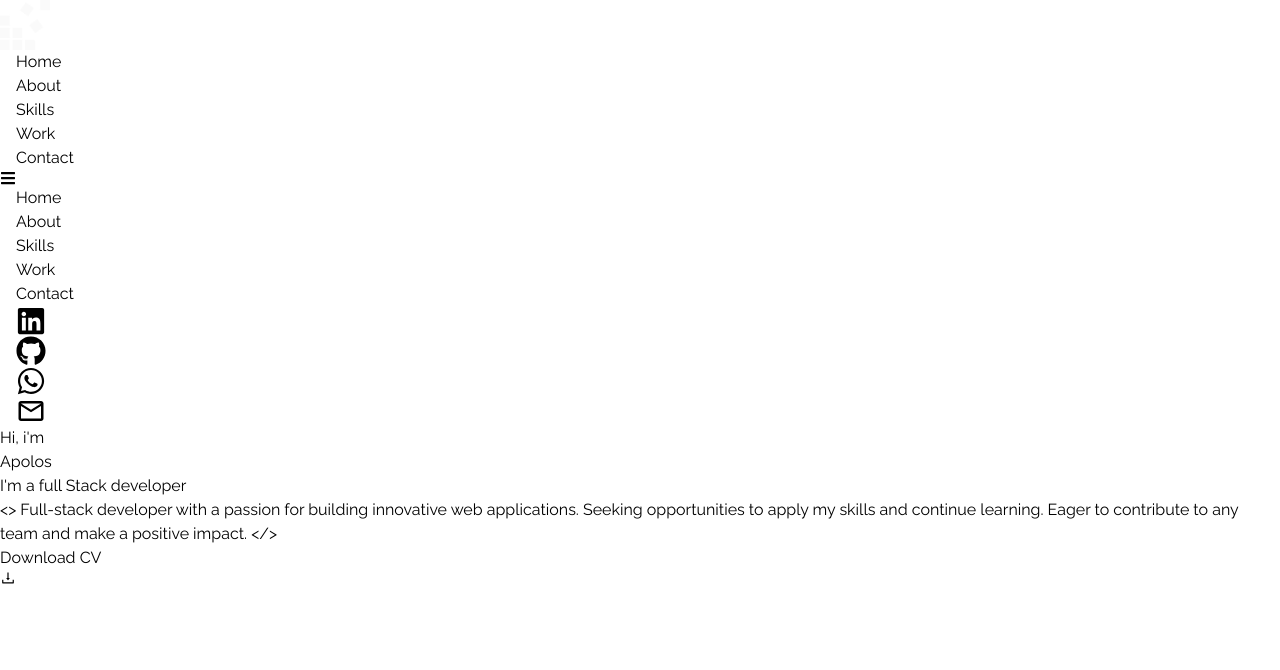
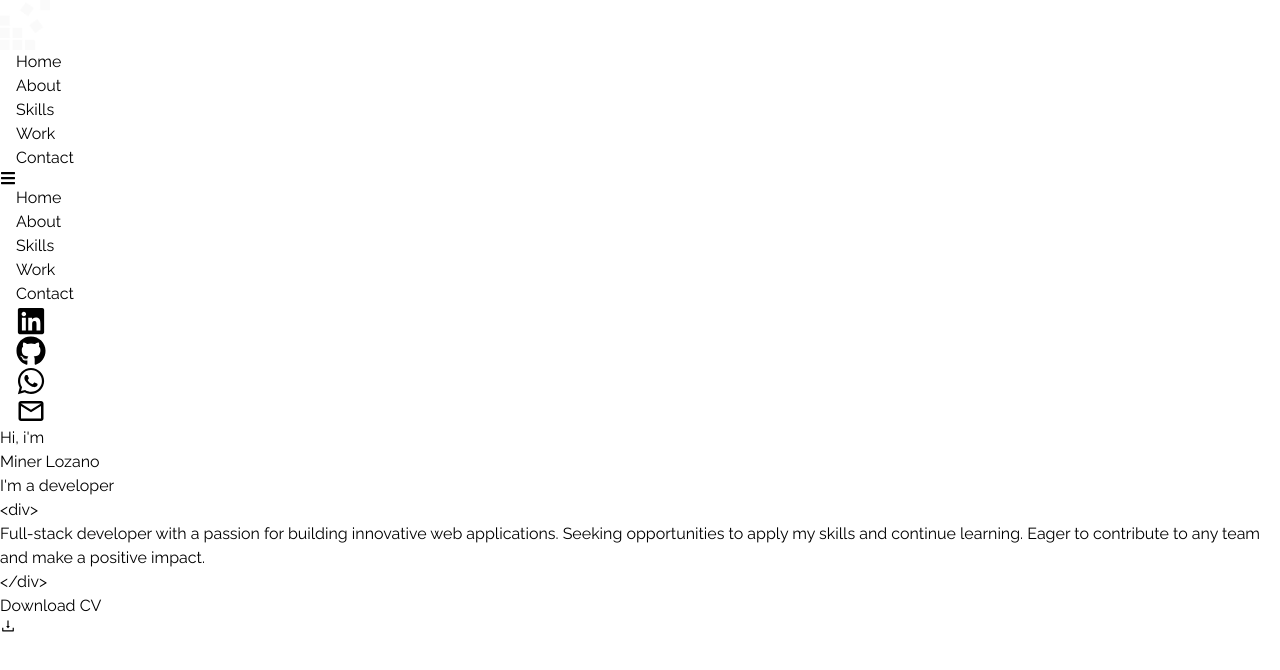
Before and after one commit to Apolosmllb/apolos, a React (Vite) app: page / in a window 1280 px wide. Shown: the top 670 px of the page. Built offline with nearby package versions, Linux system fonts and the light colour scheme.

Commit message:
Update Home.tsx

```diff
--- a/src/components/Home.tsx
+++ b/src/components/Home.tsx
@@ -7,15 +7,15 @@ export const Home = () =>{
             {/**Container**/}
             <div className='max-w-[1000px] mx-auto px-8 flex flex-col justify-center h-full'>
                 <p className='text-[#8BC5FA]'>Hi, i'm</p>
-                <h1 className='text-4xl sm:text-7xl font-bold text-[#ccd6f6]'>Apolos</h1>
-                <h2 className='text-4xl sm:text-7xl font-bold text-[#00A3FA]'>I'm a full Stack developer</h2>
-                <p className='py-1 text-[#F3FAFA] max-w-[700px]' >
-                    &lt;&gt;
+                <h1 className='text-2xl sm:text-7xl font-bold text-[#ccd6f6]'>Miner Lozano</h1>
+                    <h2 className='pipe-effect text-3xl sm:text-7xl font-bold text-[#00A3FA] w-[226px] sm:w-[540px]'>I'm a developer</h2>
+                <span className='text-[#B1FA96] pt-5'>&lt;div&gt;</span>
+                <p className=' text-[#F3FAFA] max-w-[1000px] text-xs sm:text-xl py-3' >
                     Full-stack developer with a passion for building innovative web applications.
                     Seeking opportunities to apply my skills and continue learning.
                     Eager to contribute to any team and make a positive impact.
-                    &lt;/&gt;
                 </p>
+                <span className='text-[#B1FA96] pb-5'>&lt;/div&gt;</span>
                 <div>
                     <button className='text-white group border-2 px-6 py-3 my-2 flex items-center hover:bg-white hover:border-white hover:text-black'>
                         Download CV
```
